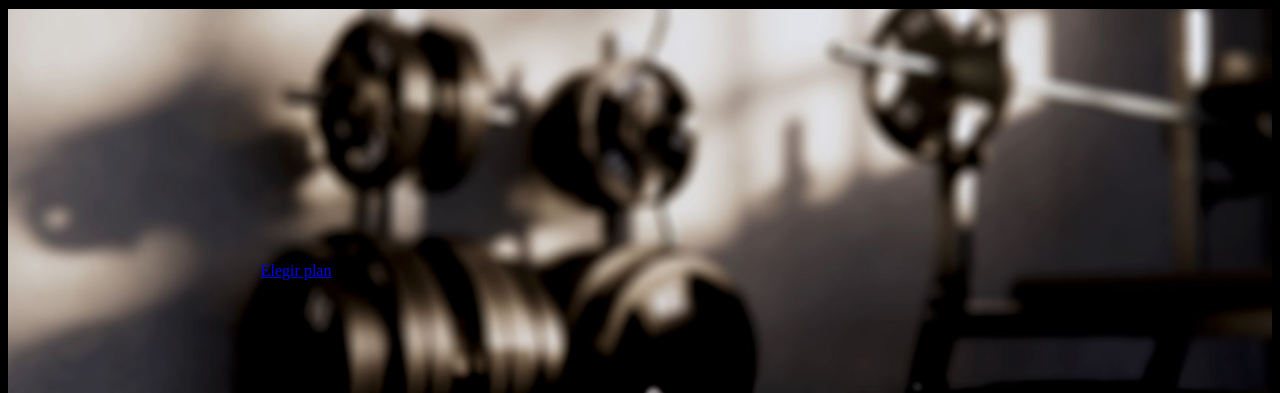
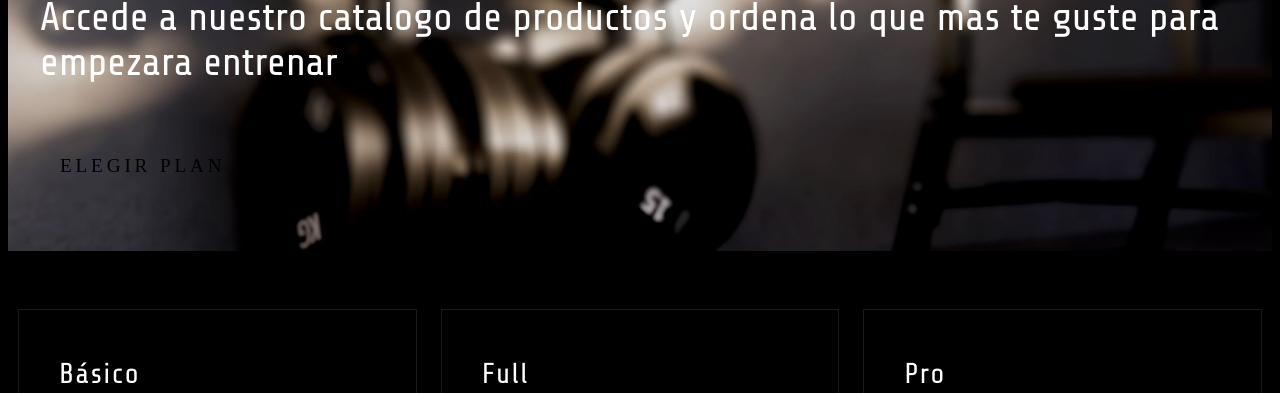
Before and after one commit to MaxSteelMM/Proyecto-Cons.-Soft.-Gimnasio, a plain HTML site: page Index.html in a window 1280 px wide. Shown: the part 117-510 px from the top of the page. Drawn offline with Linux system fonts and the light colour scheme.

Commit message:
Cambios generales

```diff
--- a/CSS/style.css
+++ b/CSS/style.css
@@ -11,7 +11,6 @@
 * {
     --FontTitulo: "COD";
     --white: rgb(255, 255, 255);
-
     --FontSub: "Sub"
 }
 body{
@@ -85,13 +84,20 @@ nav{
 }
 
 .info {
-    margin-top: 10%;
-    padding: 20%;
-    background-image: url(../Img/fondo.jpg);
+    max-height: fit-content;
+    background: url(../Img/fondo.jpg);
+    background-position: center;
     background-size: cover;
-    background-position: center;
     color: var(--white);
+    padding: 4rem 2rem;
+
 }
+
+.info p {
+        font-family: var(--FontSub);
+        font-size: 2.5rem;
+        display: flex;
+    }
 #P_img {
     background-color: rgba(255, 255, 255, 0);
     position: relative;
@@ -100,6 +106,21 @@ nav{
     text-align: center;
     display: flex;
     justify-content: center;
+}
+.boton-plan{
+    display: inline-block;
+    margin-top: 20px;
+    padding: 10px 20px;
+    background-color: none;
+    color: var(--black);
+    text-decoration: none;
+    font-size: 1.2rem;
+    letter-spacing: .2em;
+    text-transform: uppercase;
+}
+.boton-plan:hover {
+    background-color: var(--VerdeF);
+    color: var(--black);
 }
 .info img {
     position: relative;
@@ -149,6 +170,7 @@ nav{
 .plan-name {
     font-family: var(--FontSub);
     font-size: 1.8rem;
+    color: var(--white);
     letter-spacing: .05em;
 }
 
--- a/Index.html
+++ b/Index.html
@@ -25,6 +25,7 @@
     </header>
     <main>
         <div class="info">
+            <p>Accede a nuestro catalogo de productos y ordena lo que mas te guste para empezara entrenar </p>
             <a href="#contacto" class="boton-plan">Elegir plan</a>
         </div>
         <section id="planes">
```
